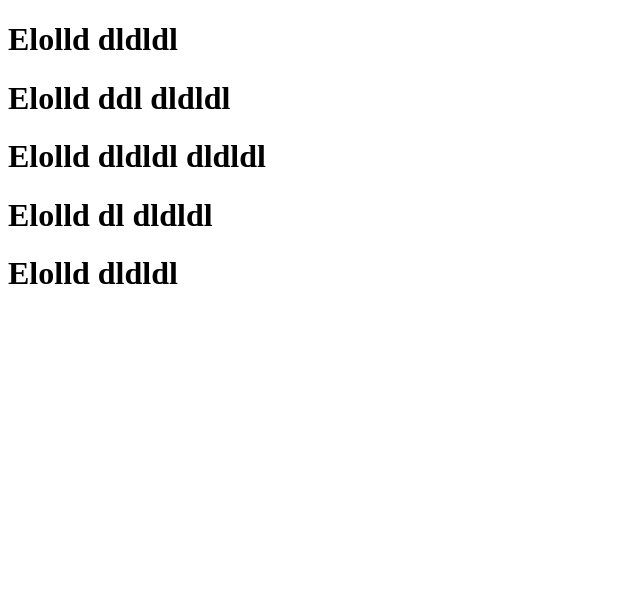
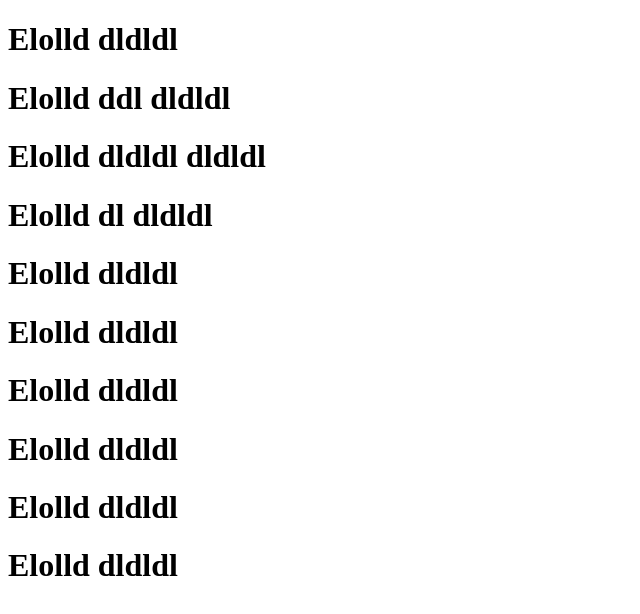
Before and after one commit to sajidali490/gitrestore-commands, a plain HTML site: page 2nd file.html in a window 1280 px wide. Shown: the whole page, without its empty margins (0-640 px from the left). Drawn offline with Linux system fonts and the light colour scheme.

Commit message:
few changes

```diff
--- a/2nd file.html
+++ b/2nd file.html
@@ -11,5 +11,11 @@
     <h1>  Elolld dldldl dldldl</h1>
     <h1>  Elolld dl dldldl</h1>
     <h1>  Elolld dldldl</h1>
+    <h1>  Elolld dldldl</h1>
+    <h1>  Elolld dldldl</h1>
+    <h1>  Elolld dldldl</h1>
+    <h1>  Elolld dldldl</h1>
+    <h1>  Elolld dldldl</h1>
+
 </body>
 </html>
```
